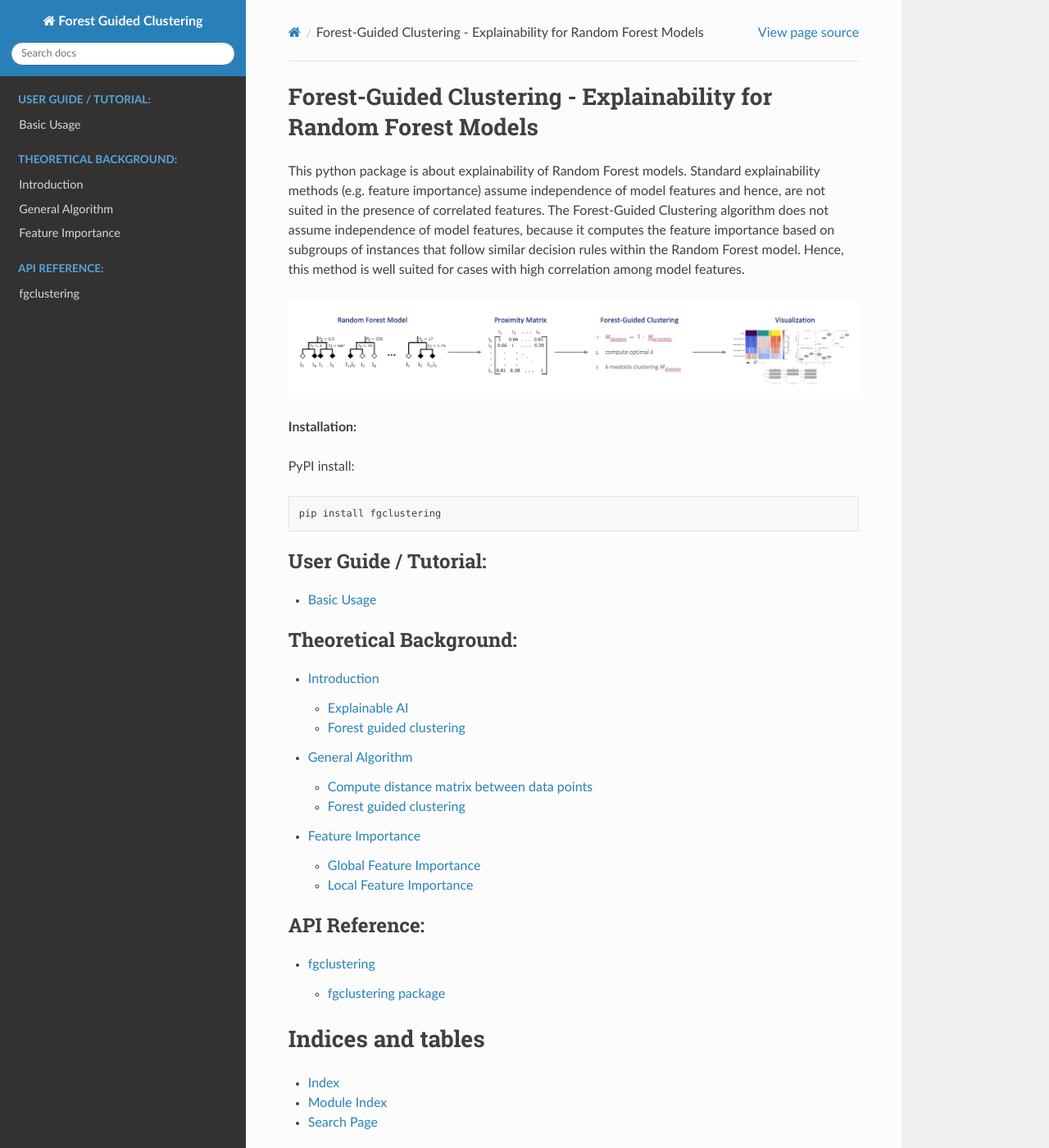
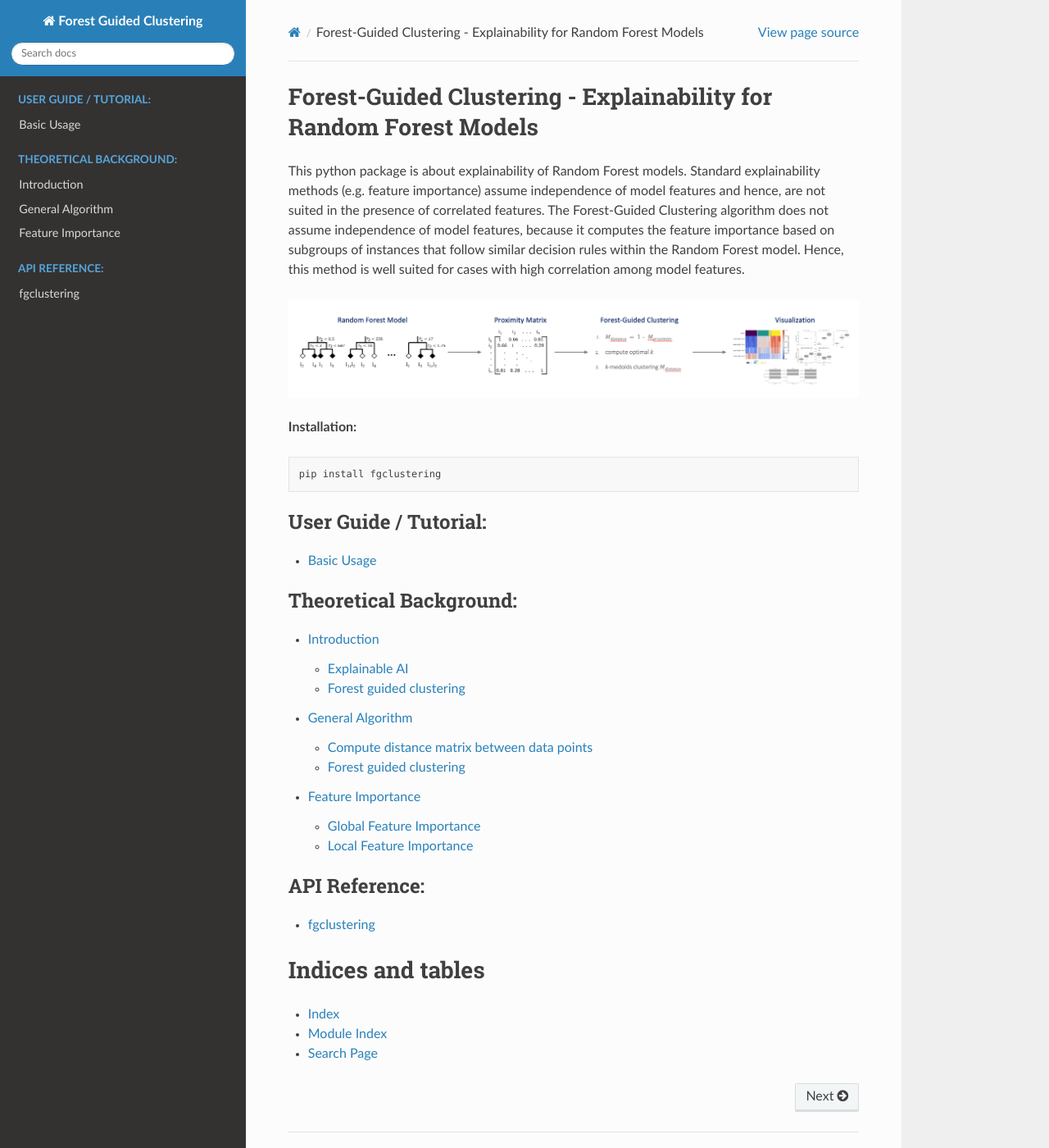
Before and after one commit to HelmholtzAI-Consultants-Munich/fg-clustering, a Sphinx documentation site: the page built from docs/source/index.rst, in a window 1280 px wide and 1400 px high. Shown: the whole window at 82% size. Built offline with Sphinx 7.4.7 and the Read the Docs theme 2.0.0, drawn with Linux system fonts in a browser that asks for light colours; pages that are not in the unit, such as notebooks, are missing from menus; some of the changed lines change nothing that is shown.

Commit message:
Update index.rst

```diff
--- a/docs/source/index.rst
+++ b/docs/source/index.rst
@@ -11,8 +11,6 @@
 .. image:: ../fgclustering_overview.png
 
 **Installation:**
-
-PyPI install:
 
 .. code:: bash
 
@@ -34,7 +32,7 @@
    feature_importance
 
 .. toctree::
-   :maxdepth: 2
+   :maxdepth: 1
    :caption: API Reference:
 
    modules
```
